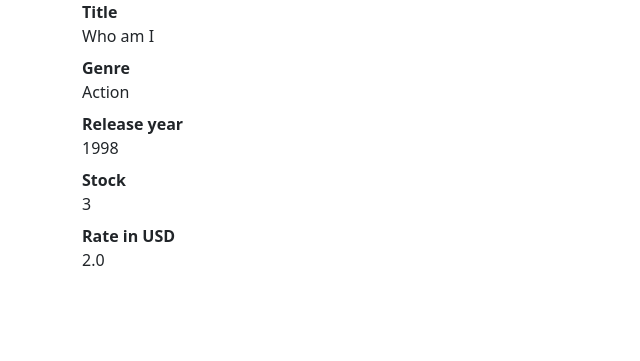
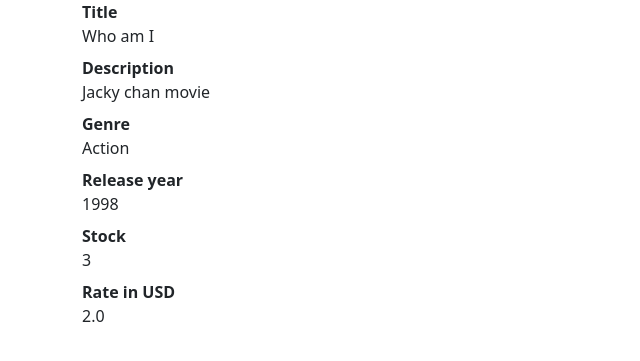
Before and after one commit to khalidNC/django_project_vidjan, a Django app: page /movies/9 in a window 1280 px wide. Shown: the part 50-411 px from the top of the page, without its empty margins (0-640 px from the left). Run offline with Django 3.2, Linux system fonts and the light colour scheme; data comes from the database, SQL or seed files in the repository.

Commit message:
Updated detail movie pages by adding movie description

```diff
--- a/movies/templates/movies/detail.html
+++ b/movies/templates/movies/detail.html
@@ -4,6 +4,8 @@
   <dl>
     <dt>Title</dt>
     <dd>{{ movie.title }}</dd>
+    <dt>Description</dt>
+    <dd>{{ movie.description }}</dd>
     <dt>Genre</dt>
     <dd>{{ movie.genre }}</dd>
     <dt>Release year</dt>
```
